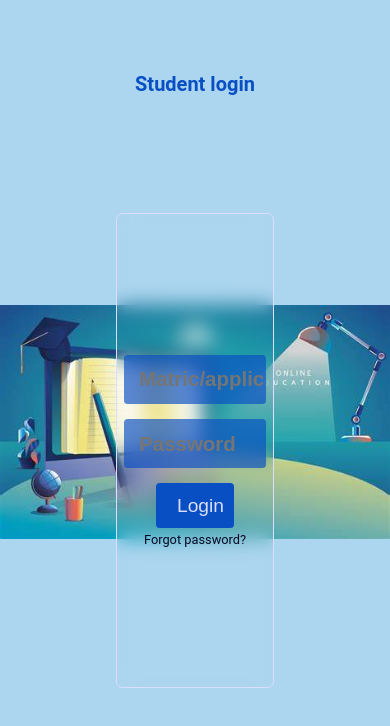
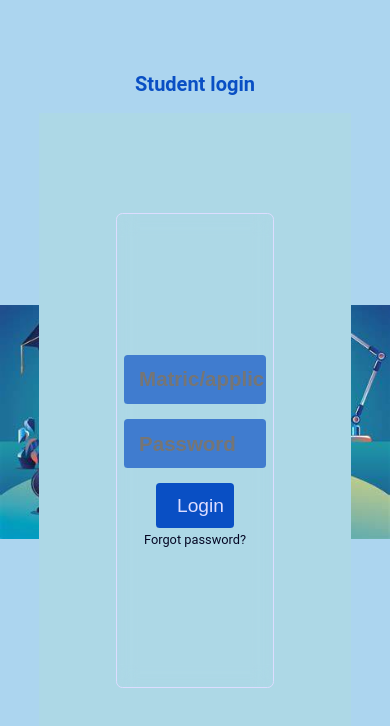
Before and after one commit to covenant123456/logindetail, a plain HTML site: page index.html in a window 390 px wide. Drawn offline with Linux system fonts and the light colour scheme.

Commit message:
Update style.css

```diff
--- a/style.css
+++ b/style.css
@@ -98,7 +98,7 @@ a:hover {
 	color: #fff;
 }
 @media only screen and (max-width: 600px) {
-  . wrapper.container {
+  .container .wrapper {
     background-color: lightblue;
   }
 }
```
